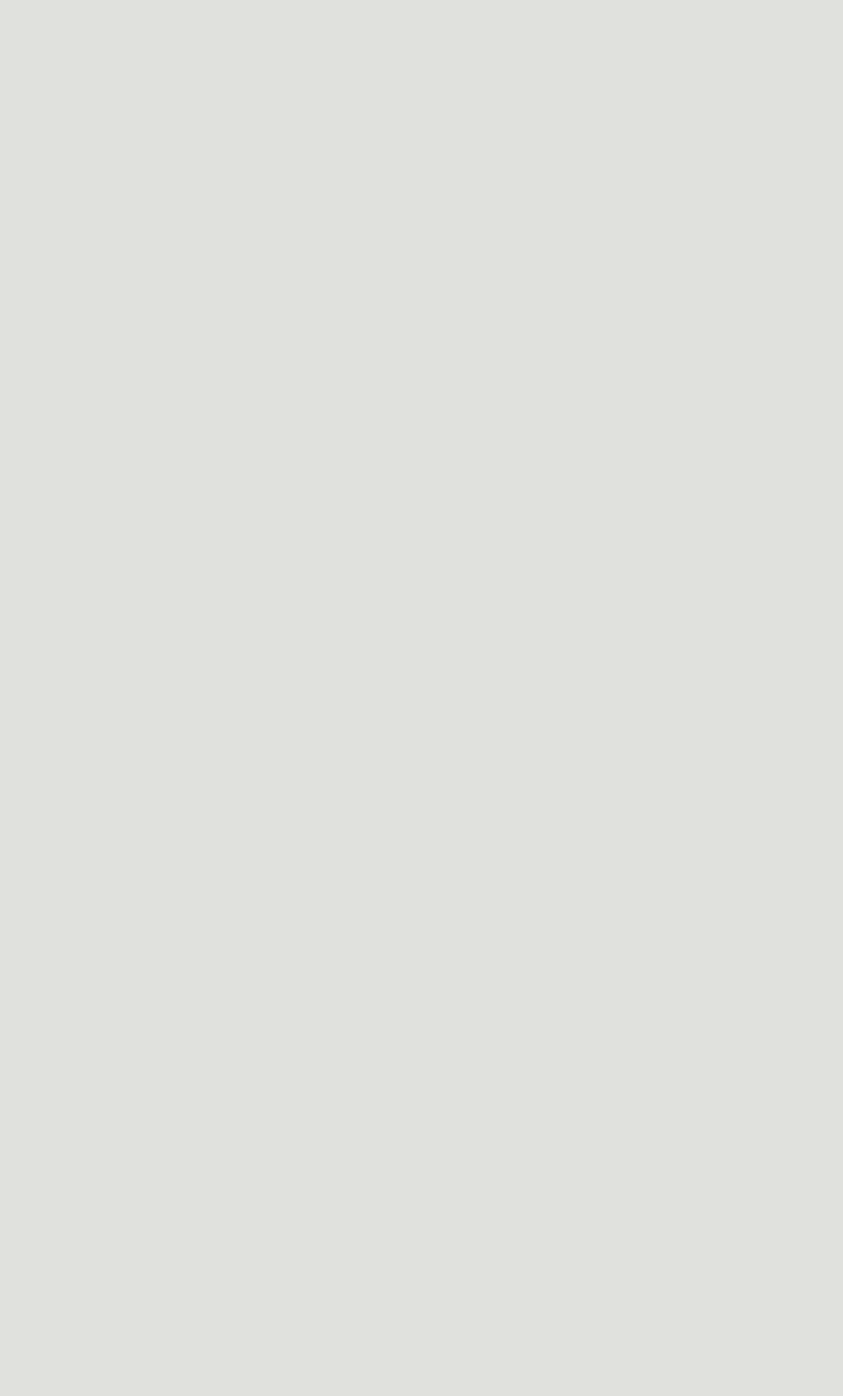
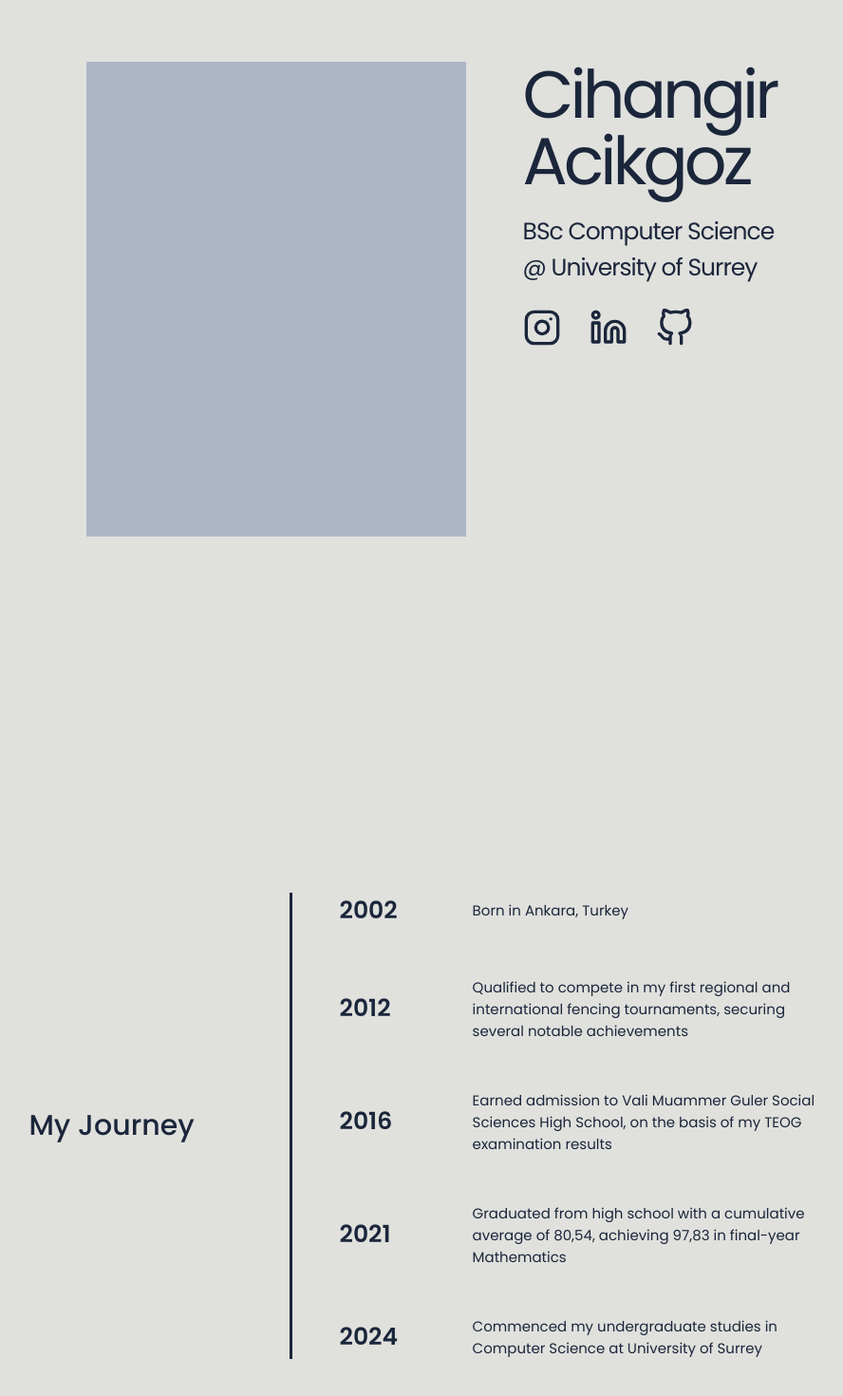
Before and after one commit to cihangiracikgoz/my_personal_web, a React (Vite) app: page / in a window 1280 px wide. Shown: the part 82-1552 px from the top of the page at 95% size, without its empty margins (186-1074 px from the left). Before the commit the page ends 800 px from the top, so only its background shows below. Built offline with nearby package versions, Linux system fonts and the light colour scheme.

Commit message:
feature: Add about and Journey sections with smooth scroll navigation

```diff
--- a/index.html
+++ b/index.html
@@ -2,12 +2,11 @@
 <html lang="en">
   <head>
     <meta charset="UTF-8" />
-    <link rel="icon" type="image/svg+xml" href="/vite.svg" />
     <meta name="viewport" content="width=device-width, initial-scale=1.0" />
 
     <link rel="preconnect" href="https://fonts.googleapis.com">
     <link rel="preconnect" href="https://fonts.gstatic.com" crossorigin>
-    <link href="https://fonts.googleapis.com/css2?family=Open+Sans:ital,wght@0,300..800;1,300..800&family=Poppins:ital,wght@0,100;0,200;0,300;0,400;0,500;0,600;0,700;0,800;0,900;1,100;1,200;1,300;1,400;1,500;1,600;1,700;1,800;1,900&family=Public+Sans:ital,wght@0,100..900;1,100..900&display=swap" rel="stylesheet">
+    <link href="https://fonts.googleapis.com/css2?family=Poppins:ital,wght@0,100;0,200;0,300;0,400;0,500;0,600;0,700;0,800;0,900;1,100;1,200;1,300;1,400;1,500;1,600;1,700;1,800;1,900&display=swap" rel="stylesheet">
     <title>Cihangir Acikgoz</title>
   </head>
   <body>
--- a/src/App.tsx
+++ b/src/App.tsx
@@ -1,10 +1,14 @@
+import About from "./components/About/About";
 import Header from "./components/Header/Header";
+import Journey from "./components/Journey/Journey";
 
 export default function App() {
 
   return (
     <>
       <Header></Header>
+      <About></About>
+      <Journey></Journey>
     </>
   )
 }
--- /dev/null
+++ b/src/components/About/About.css
@@ -0,0 +1,51 @@
+.about {
+    display: flex;
+    align-items: flex-start;
+    justify-content: center;
+    gap: 60px;
+    padding: 80px 100px;
+}
+
+.photo-placeholder {
+    width: 400px;
+    height: 500px;
+    background: var(--accent);
+    opacity: 0.3;
+}
+
+.about-info {
+    display: flex;
+    flex-direction: column;
+    align-items: flex-start;
+}
+
+.about-name {
+    font-size: 70px;
+    font-weight: 400;
+    color: var(--text-primary);
+    letter-spacing: -4px;
+    line-height: 1.0;
+}
+
+.about-edu {
+    font-size: 25px;
+    color: var(--text-primary);
+    margin-top: 20px;
+    letter-spacing: -1px;
+}
+
+.about-socials {
+    display: flex;
+    gap: 30px;
+    margin-top: 20px;
+}
+
+.about-socials a {
+    color: var(--text-primary);
+    font-size: 40px;
+    transition: color 0.3s ease;
+}
+
+.about-socials a:hover {
+    color: var(--accent);
+}
--- /dev/null
+++ b/src/components/About/About.tsx
@@ -0,0 +1,27 @@
+import './About.css';
+import { FiGithub, FiLinkedin, FiInstagram } from 'react-icons/fi';
+
+export default function About() {
+    return (
+        <section id='about' className='about'>
+            <div className='about-photo'>
+                <div className='photo-placeholder' />
+            </div>
+            <div className='about-info'>
+                <h1 className='about-name'>Cihangir<br />Acikgoz</h1>
+                <p className='about-edu'>BSc Computer Science<br />@ University of Surrey</p>
+                <div className='about-socials'>
+                    <a href="https://www.instagram.com/cihangiracikgoz" target="_blank" rel="noopener noreferrer">
+                        <FiInstagram />
+                    </a>
+                    <a href="https://www.linkedin.com/in/cihangiracikgoz/" target="_blank" rel="noopener noreferrer">
+                        <FiLinkedin />
+                    </a>
+                    <a href="https://github.com/cihangiracikgoz" target="_blank" rel="noopener noreferrer">
+                        <FiGithub />
+                    </a>
+                </div>
+            </div>
+        </section>
+    );
+}
--- a/src/components/Header/Header.css
+++ b/src/components/Header/Header.css
@@ -12,7 +12,6 @@
 }
 
 .nav-link {
-    font-family: Poppins, sans-serif;
     font-size: 18px;
     font-weight: 400;
     color: var(--text-primary);
--- a/src/components/Header/Header.tsx
+++ b/src/components/Header/Header.tsx
@@ -15,16 +15,23 @@ export default function Header() {
         }
     }
 
+    function scrollTo(id: string) {
+        return (e: React.MouseEvent) => {
+            e.preventDefault();
+            document.getElementById(id)?.scrollIntoView({ behavior: 'smooth' });
+        }
+    }
+
     return (
         <header className="header">
             <nav className='navbar'>
-                <a className='nav-link' href='#about'>About Me</a>
-                <a className='nav-link' href='#journey'>Journey</a>
-                <a className='nav-link' href='#projects'>Projects</a>
+                <a className='nav-link' href='#about' onClick={scrollTo('about')}>About Me</a>
+                <a className='nav-link' href='#journey' onClick={scrollTo('journey')}>Journey</a>
+                <a className='nav-link' href='#projects' onClick={scrollTo('projects')}>Projects</a>
             </nav>
             <button className='dark-mode-toggle' onClick={toggleDarkMode}>
                 {isDarkMode ? <FiSun /> : <FiMoon />}
             </button>
         </header>
-    )
+    );
 }
--- /dev/null
+++ b/src/components/Journey/Journey.css
@@ -0,0 +1,49 @@
+.journey {
+    display: flex;
+    flex-direction: row;
+    justify-content: center;
+    padding: 80px 100px;
+    gap: 100px;
+}
+
+.journey-title-box {
+    display: flex;
+    justify-content: center;
+    align-items: center;
+}
+
+.journey-title {
+    font-size: 30px;
+    font-weight: 500;
+    color: var(--text-primary);
+    white-space: nowrap;
+}
+
+.timeline {
+    display: flex;
+    flex-direction: column;
+    border-left: 3px solid var(--journey-line);
+    gap: 50px;
+    align-self: center;
+}
+
+.timeline-item {
+    display: flex;
+    align-items: center ;
+    gap: 40px;
+    padding-left: 50px;
+}
+
+.timeline-year {
+    font-size: 25px;
+    font-weight: 600;
+    color: var(--text-primary);
+    min-width: 80px;
+}
+
+.timeline-event {
+    font-size: 15px;
+    color: var(--text-primary);
+    padding-left: 20px;
+    max-width: 400px;
+}
--- /dev/null
+++ b/src/components/Journey/Journey.tsx
@@ -0,0 +1,27 @@
+import './Journey.css';
+
+const milestones = [
+    {year: 2002, event: 'Born in Ankara, Turkey'},
+    {year: 2012, event: 'Qualified to compete in my first regional and international fencing tournaments, securing several notable achievements'},
+    {year: 2016, event: 'Earned admission to Vali Muammer Guler Social Sciences High School, on the basis of my TEOG examination results'},
+    {year: 2021, event: 'Graduated from high school with a cumulative average of 80,54, achieving 97,83 in final-year Mathematics'},
+    {year: 2024, event: 'Commenced my undergraduate studies in Computer Science at University of Surrey'}
+];
+
+export default function Journey() {
+    return (
+        <section id='journey' className='journey'>
+            <div className='journey-title-box'>
+                <h2 className='journey-title'>My Journey</h2>
+            </div>
+            <div className='timeline'>
+                {milestones.map((m) => (
+                    <div key={m.year} className='timeline-item'>
+                        <div className='timeline-year'>{m.year}</div>
+                        <p className='timeline-event'>{m.event}</p>
+                    </div>
+                ))}
+            </div>
+        </section>
+    );
+}
--- a/src/index.css
+++ b/src/index.css
@@ -19,9 +19,18 @@
     box-sizing: border-box;
 }
 
+html {
+    scroll-behavior: smooth;
+}
+
 body {
     min-height: 100vh;
     background: var(--bg-gradient, var(--bg-primary));
     color: var(--text-primary);
     transition: background 0.3s ease, color 0.3s ease;
+    font-family: 'Poppins', sans-serif;
 }
+
+.about, .journey, .projects {
+    min-height: 100vh;
+}
```
Also changed, not shown: 1 other file (tests, documents, lock files or other folders).
